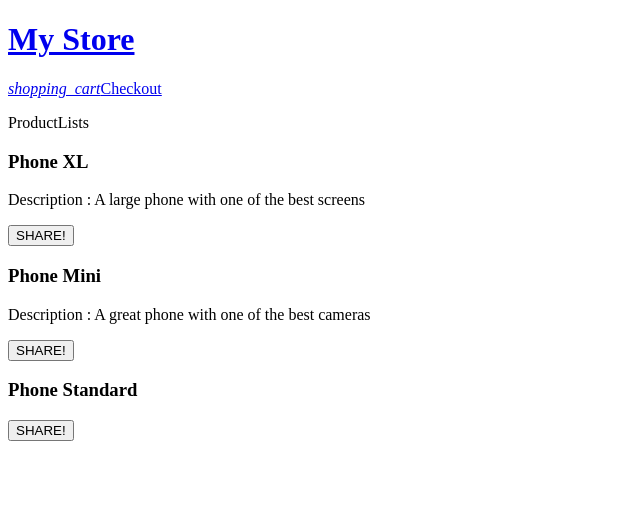
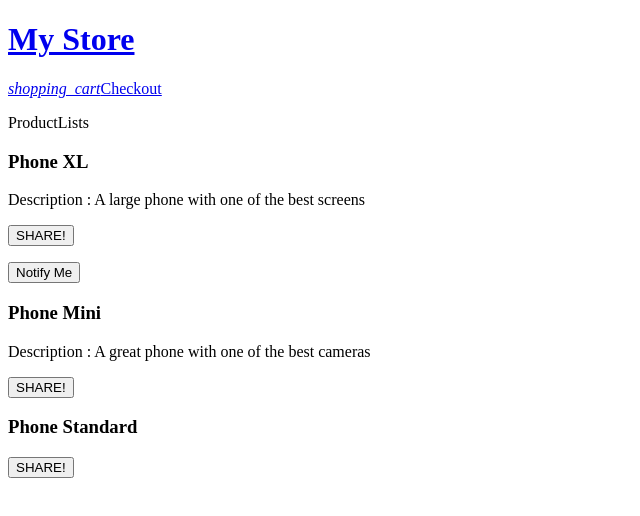
Before and after one commit to iDaeun/AngularStudy, an Angular app in the folder practice-shipping/: page / in a window 1280 px wide. Shown: the top 516 px of the page, without its empty margins (0-640 px from the left). Built offline with nearby package versions, Linux system fonts and the light colour scheme.

Commit message:
기능 : 입력 프로퍼티 (@Input)

```diff
--- a/practice-shipping/src/app/app.module.ts
+++ b/practice-shipping/src/app/app.module.ts
@@ -6,12 +6,14 @@
 import { TopBarComponent } from './top-bar/top-bar.component';
 import {RouterModule} from '@angular/router';
 import { ProductListComponent } from './product-list/product-list.component';
+import { ProductAlertsComponent } from './product-alerts/product-alerts.component';
 
 @NgModule({
   declarations: [
     AppComponent,
     TopBarComponent,
-    ProductListComponent
+    ProductListComponent,
+    ProductAlertsComponent
   ],
   imports: [
     BrowserModule,
--- /dev/null
+++ b/practice-shipping/src/app/product-alerts/product-alerts.component.html
@@ -0,0 +1,3 @@
+<p *ngIf="product.price > 700">
+  <button>Notify Me</button>
+</p>
--- /dev/null
+++ b/practice-shipping/src/app/product-alerts/product-alerts.component.ts
@@ -0,0 +1,16 @@
+import {Component, Input, OnInit} from '@angular/core';
+
+@Component({
+  selector: 'app-product-alerts',
+  templateUrl: './product-alerts.component.html',
+  styleUrls: ['./product-alerts.component.css']
+})
+export class ProductAlertsComponent implements OnInit {
+  @Input() product;
+
+  constructor() { }
+
+  ngOnInit() {
+  }
+
+}
--- a/practice-shipping/src/app/product-list/product-list.component.html
+++ b/practice-shipping/src/app/product-list/product-list.component.html
@@ -14,4 +14,7 @@
   <button (click)="share()">
     SHARE!
   </button>
+
+  <app-product-alerts [product]="product">
+  </app-product-alerts>
 </div>
```
Also changed, not shown: practice-shipping/src/app/product-alerts/product-alerts.component.css (added), 1 other file (tests, documents, lock files or other folders).
